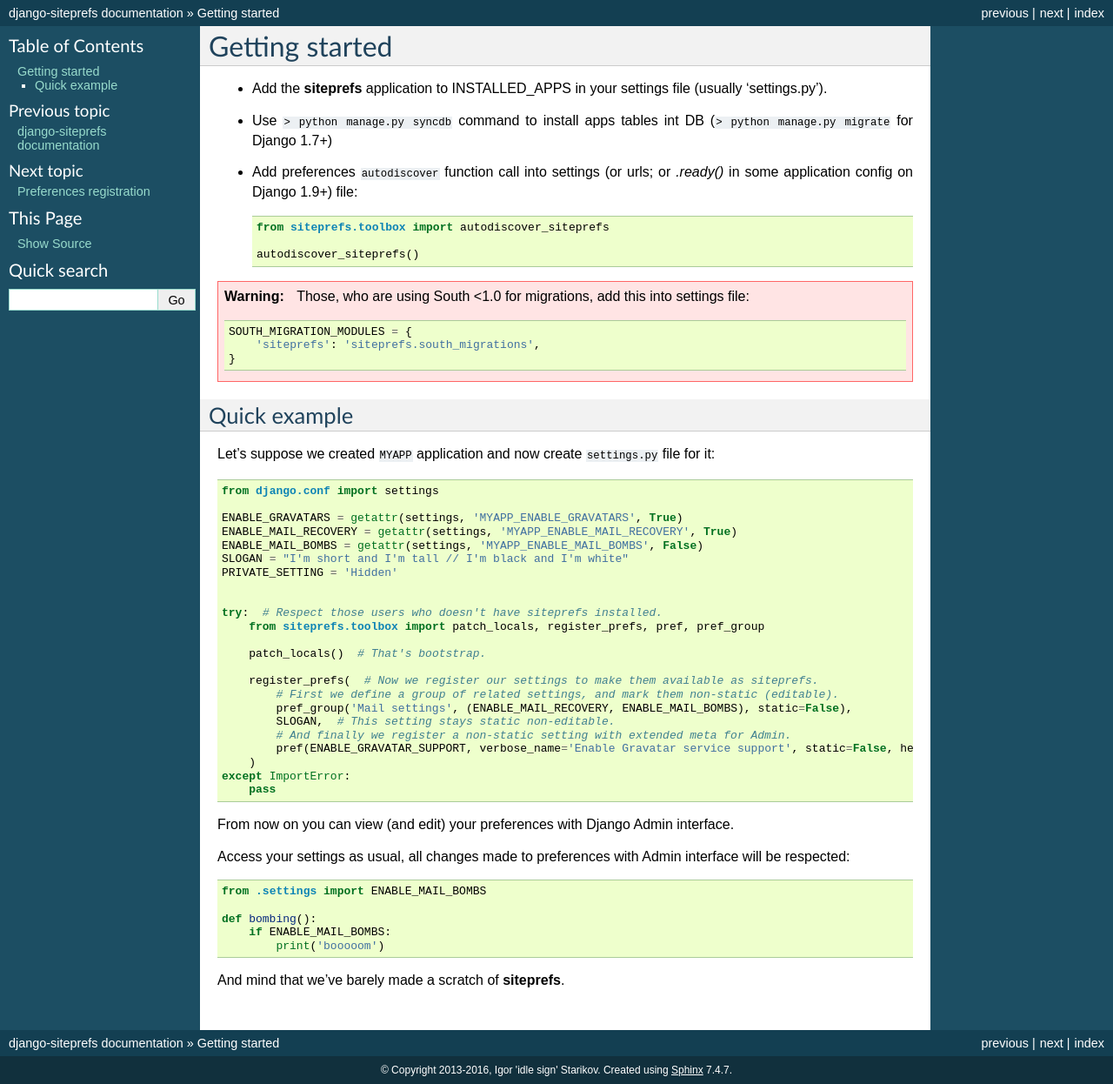
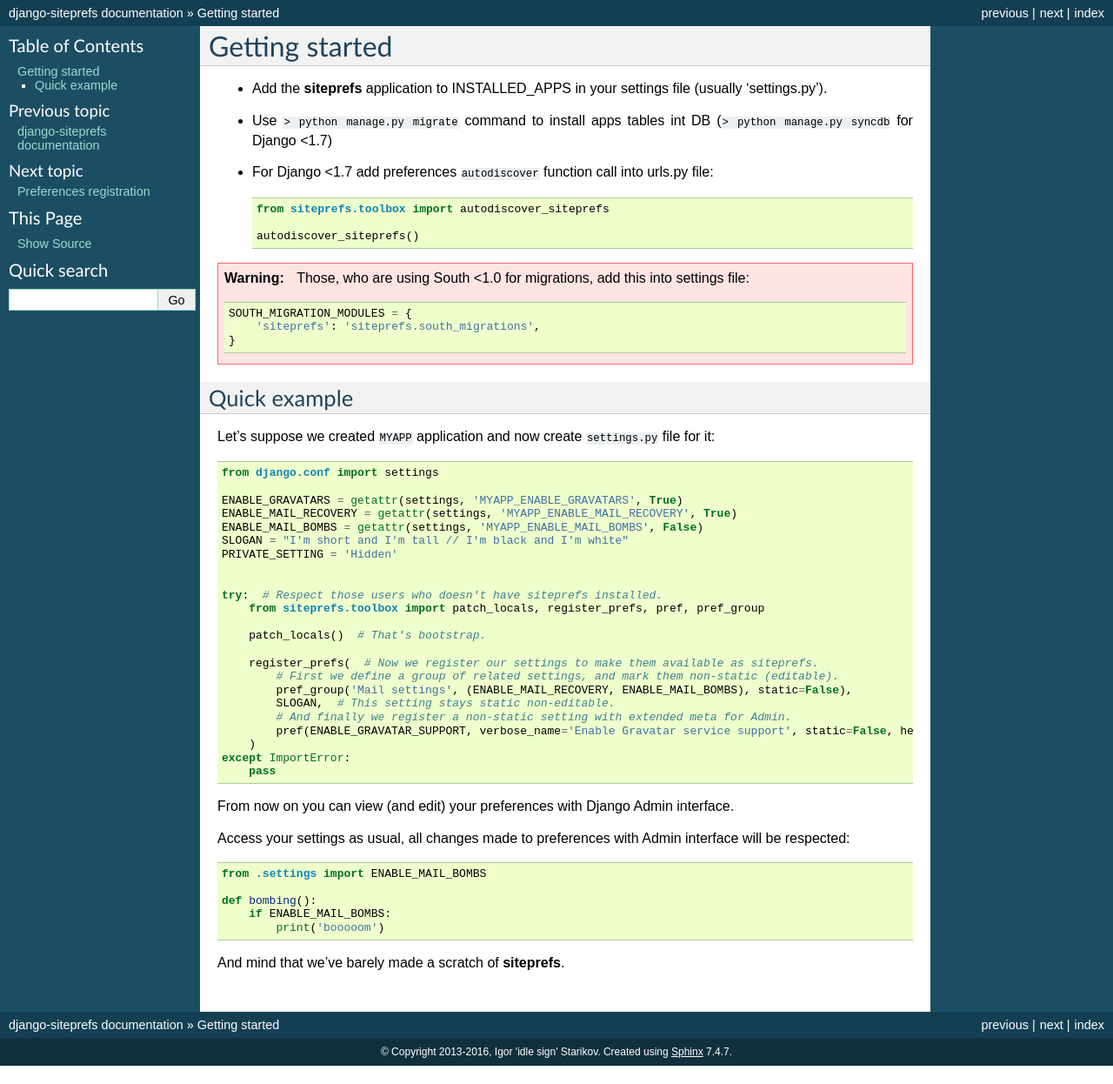
Before and after one commit to idlesign/django-siteprefs, a Sphinx documentation site: the page built from docs/source/quickstart.rst, in a window 1280 px wide. Shown: the whole page at 87% size. Built offline with Sphinx 7.4.7, drawn with Linux system fonts in a browser that asks for light colours; the version number could not be read and is left out; after the commit the page ends 1225 px from its top, so only the background shows below that.

Commit message:
Quickstart updated

```diff
--- a/docs/source/quickstart.rst
+++ b/docs/source/quickstart.rst
@@ -2,8 +2,8 @@
 ===============
 
 * Add the **siteprefs** application to INSTALLED_APPS in your settings file (usually 'settings.py').
-* Use ``> python manage.py syncdb`` command to install apps tables int DB (``> python manage.py migrate`` for Django 1.7+)
-* Add preferences ``autodiscover`` function call into settings (or urls; or `.ready()` in some application config on Django 1.9+) file::
+* Use ``> python manage.py migrate`` command to install apps tables int DB (``> python manage.py syncdb`` for Django <1.7)
+* For Django <1.7 add preferences ``autodiscover`` function call into urls.py file::
 
     from siteprefs.toolbox import autodiscover_siteprefs
 
```
